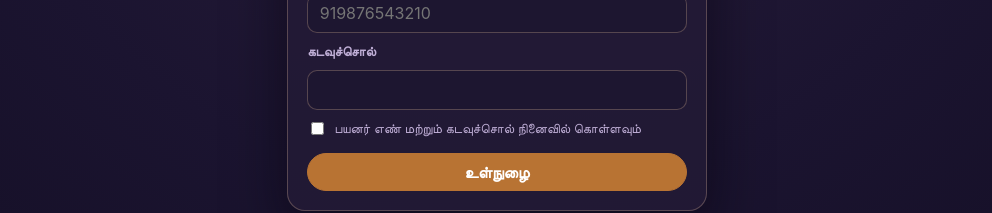
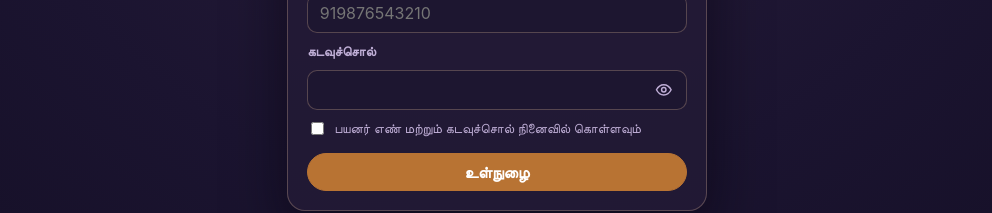
Before and after one commit to mupporul/mupporul369, a React (Vite) app in the folder frontend/: page / in a window 1280 px wide. Shown: the part 353-566 px from the top of the page, without its empty margins (143-1135 px from the left). Built offline with nearby package versions, Linux system fonts and the light colour scheme; no server answers.

Commit message:
feat: password eye

```diff
--- a/frontend/src/pages/LoginPage.css
+++ b/frontend/src/pages/LoginPage.css
@@ -52,6 +52,47 @@
   box-shadow: 0 0 0 2px var(--accent-soft);
 }
 
+.login-card__password-field {
+  position: relative;
+}
+
+.login-card__password-field .login-card__input {
+  width: 100%;
+  padding-right: 2.7rem;
+}
+
+.login-card__password-toggle {
+  position: absolute;
+  top: 50%;
+  right: 0.45rem;
+  display: grid;
+  width: 2rem;
+  height: 2rem;
+  place-items: center;
+  transform: translateY(-50%);
+  border: 0;
+  border-radius: 50%;
+  background: transparent;
+  color: var(--text-soft);
+  cursor: pointer;
+}
+
+.login-card__password-toggle:hover,
+.login-card__password-toggle:focus-visible {
+  color: var(--accent);
+  background: var(--accent-soft);
+}
+
+.login-card__password-toggle:focus-visible {
+  outline: 2px solid var(--accent);
+  outline-offset: 1px;
+}
+
+.login-card__password-toggle svg {
+  width: 1.1rem;
+  height: 1.1rem;
+}
+
 .login-card__remember {
   display: inline-flex;
   align-items: center;
--- a/frontend/src/pages/LoginPage.jsx
+++ b/frontend/src/pages/LoginPage.jsx
@@ -34,6 +34,7 @@ export default function LoginPage() {
   const { login } = useAuth();
   const [mobile, setMobile] = useState("");
   const [password, setPassword] = useState("");
+  const [showPassword, setShowPassword] = useState(false);
   const [rememberCredentials, setRememberCredentials] = useState(false);
   const [error, setError] = useState("");
   const [submitting, setSubmitting] = useState(false);
@@ -98,14 +99,46 @@ export default function LoginPage() {
           <label className="login-card__label" htmlFor="password-input">
             {t.passwordLabel}
           </label>
+          <div className="login-card__password-field">
             <input
               id="password-input"
               className="login-card__input"
-            type="password"
+              type={showPassword ? "text" : "password"}
               value={password}
               onChange={(event) => setPassword(event.target.value)}
               required
             />
+            <button
+              className="login-card__password-toggle"
+              type="button"
+              aria-label={showPassword ? "Hide password" : "Show password"}
+              onClick={() => setShowPassword((visible) => !visible)}
+            >
+              <svg
+                aria-hidden="true"
+                viewBox="0 0 24 24"
+                fill="none"
+                stroke="currentColor"
+                strokeWidth="2"
+                strokeLinecap="round"
+                strokeLinejoin="round"
+              >
+                {showPassword ? (
+                  <>
+                    <path d="M3 3l18 18" />
+                    <path d="M10.6 10.6a2 2 0 0 0 2.8 2.8" />
+                    <path d="M9.9 4.2A10.8 10.8 0 0 1 12 4c5 0 8.7 4 10 8a16.7 16.7 0 0 1-3.1 5.1" />
+                    <path d="M6.6 6.6A16.7 16.7 0 0 0 2 12c1.3 4 5 8 10 8a10.8 10.8 0 0 0 2.1-.2" />
+                  </>
+                ) : (
+                  <>
+                    <path d="M2 12s3.5-7 10-7 10 7 10 7-3.5 7-10 7S2 12 2 12Z" />
+                    <circle cx="12" cy="12" r="3" />
+                  </>
+                )}
+              </svg>
+            </button>
+          </div>
 
           <label className="login-card__remember">
             <input
```
Lines whose indentation alone changed are shown as unchanged.
